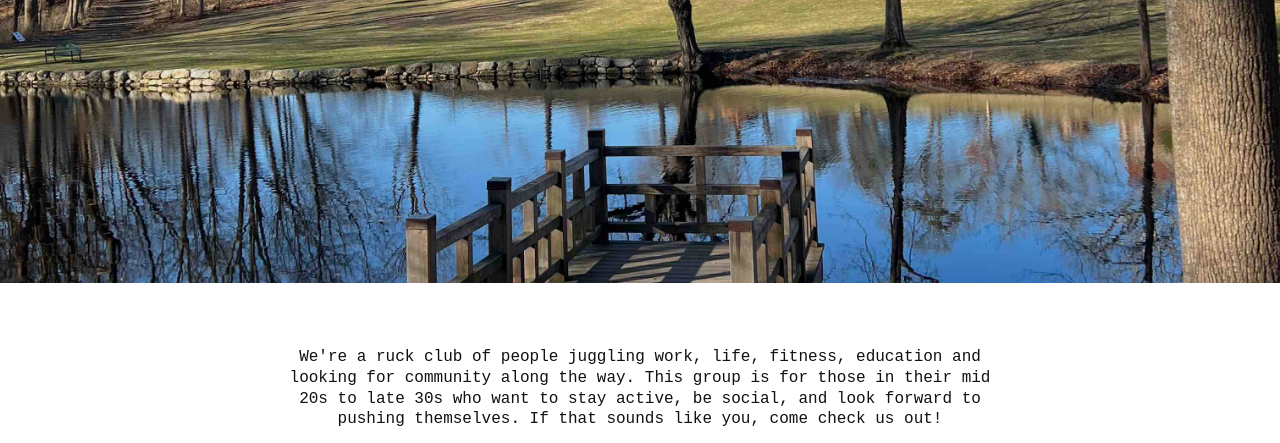
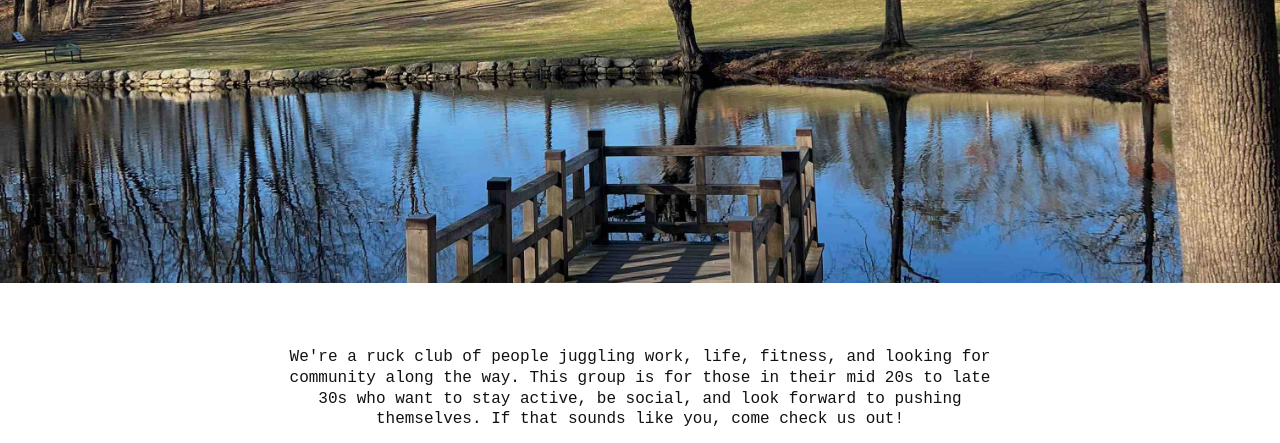
Before and after one commit to arda-arslan/arda-arslan.github.io, a plain HTML site: page index.html in a window 1280 px wide. Shown: the part 357-800 px from the top of the page. Drawn offline with Linux system fonts and the light colour scheme.

Commit message:
Copy change

```diff
--- a/index.html
+++ b/index.html
@@ -100,7 +100,7 @@
 
   <section class="section">
     <p>
-      We're a ruck club of people juggling work, life, fitness, education and looking for community along the way. This group is for those in their mid 20s to late 30s who want to stay active, be social, and look forward to pushing themselves. If that sounds like you, come check us out!
+      We're a ruck club of people juggling work, life, fitness, and looking for community along the way. This group is for those in their mid 20s to late 30s who want to stay active, be social, and look forward to pushing themselves. If that sounds like you, come check us out!
     </p>
   </section>
 
```
